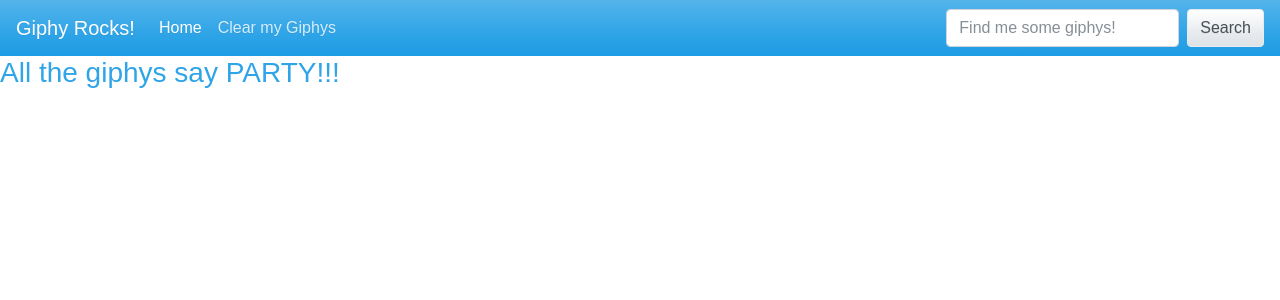
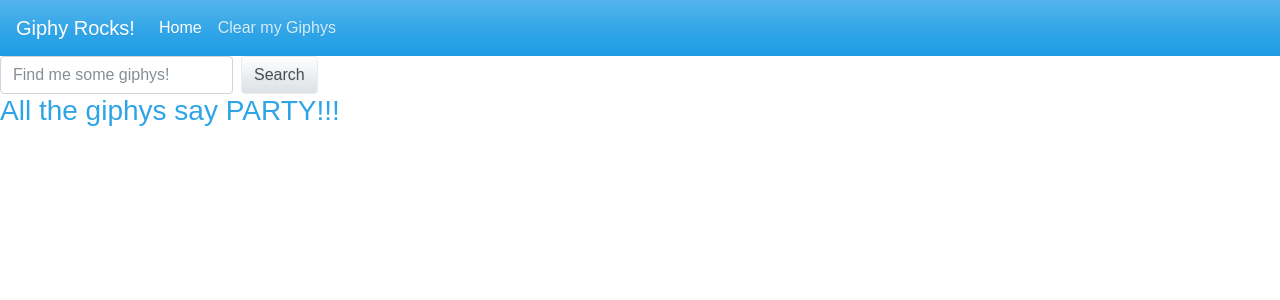
Before and after one commit to KristenLingwood-zz/giphy_party, a React (Create React App) app: page / in a window 1280 px wide. Shown: the top 300 px of the page. Built offline with nearby package versions, Linux system fonts and the light colour scheme; what react-global-configuration would draw is missing.

Commit message:
changed to pull searchForm out of header, handleClick and handleChange functions built

```diff
--- a/src/App.js
+++ b/src/App.js
@@ -1,15 +1,13 @@
 import React, { PureComponent } from 'react';
 import Header from './Header'
-import './App.css';
-import Mosaic from './Mosaic';
+import SearchForm from './SearchForm';
+class App extends PureComponent {
 
-require('dotenv').config()
-class App extends PureComponent {
   render() {
     return (
       <div>
         <Header />
-        <Mosaic />
+        <SearchForm />
       </div>
 
     );
--- a/src/Header.js
+++ b/src/Header.js
@@ -1,12 +1,7 @@
 import React, { PureComponent } from 'react';
-import SearchForm from './SearchForm';
+
 
 class Header extends PureComponent {
-  handleSearchSubmit = (e) => {
-    e.preventDefault();
-    console.log('searching....')
-    //search giphy/api call
-  }
 
   render() {
     return (
@@ -25,7 +20,6 @@ class Header extends PureComponent {
               <a className="nav-link" href="#">Clear my Giphys</a>
             </li>
           </ul>
-          <SearchForm></SearchForm>
         </div>
       </nav>
     )
--- a/src/Mosaic.js
+++ b/src/Mosaic.js
@@ -6,7 +6,6 @@ class Mosaic extends PureComponent {
     super(props);
     this.state = { giphys: [], message: '' };
   }
-
 
   render() {
     return (
--- a/src/SearchForm.js
+++ b/src/SearchForm.js
@@ -1,30 +1,36 @@
 import React, { PureComponent } from 'react';
 import config from 'react-global-configuration';
 import axios from 'axios';
+import Mosaic from './Mosaic';
 
+require('dotenv').config()
 const { REACT_APP_GIPHY_API_KEY } = config;
+
 class SearchForm extends PureComponent {
   state = {
-    value: '',
-    giphys: []
+    searchValue: '',
+    giphys: [],
+    message: ''
   };
 
   handleSearchBoxChange = (event) => {
-    this.setState({ value: event.target.value });
+    this.setState({ searchValue: event.target.value });
   }
-  handleSearchSubmit = (event) => {
+  handleSearchClick = (event) => {
     event.preventDefault();
     console.log('...searching')
     this.getGiphys();
-    this.setState({ value: '' })
+    this.setState({ searchValue: '' })
   }
 
   getGiphys = async () => {
     try {
+      console.log(REACT_APP_GIPHY_API_KEY)
       this.setState({ message: 'collecting giphy RSVPs...' })
-      const response = await axios.get(`https://api.giphy.com/v1/gifs/search?q=${this.state.value}`, {
-        headers: {
+      const response = await axios.get(`https://api.giphy.com/v1/gifs/search`, {
+        params: {
           api_key: REACT_APP_GIPHY_API_KEY,
+          q: this.state.searchValue
         }
       })
       const giphys = response.map(gif => gif.url)
@@ -33,15 +39,17 @@ class SearchForm extends PureComponent {
       window.alert('Sorry, there was a problem fetching giphys.', error)
     }
   }
-
   render() {
     return (
-      <form className="form-inline my-2 my-lg-0" onSubmit={this.handleSearchSubmit}>
-        <label>
-          <input className="form-control mr-sm-2" type="text" placeholder="Find me some giphys!" value={this.state.value} onChange={this.handleSearchBoxChange} />
-        </label>
-        <input className="btn btn-secondary my-2 my-sm-0" type="submit" value="Search" />
-      </form>
+      <div>
+        <form className="form-inline my-2 my-lg-0" onSubmit={this.props.handleSearchSubmit}>
+          <label>
+            <input className="form-control mr-sm-2" type="text" placeholder="Find me some giphys!" value={this.state.searchValue} onChange={this.handleSearchBoxChange} />
+          </label>
+          <input className="btn btn-secondary my-2 my-sm-0" type="button" value="Search" onClick={this.handleSearchClick} />
+        </form>
+        <Mosaic giphys={this.state.giphys} />
+      </div>
     )
   }
 }
```
